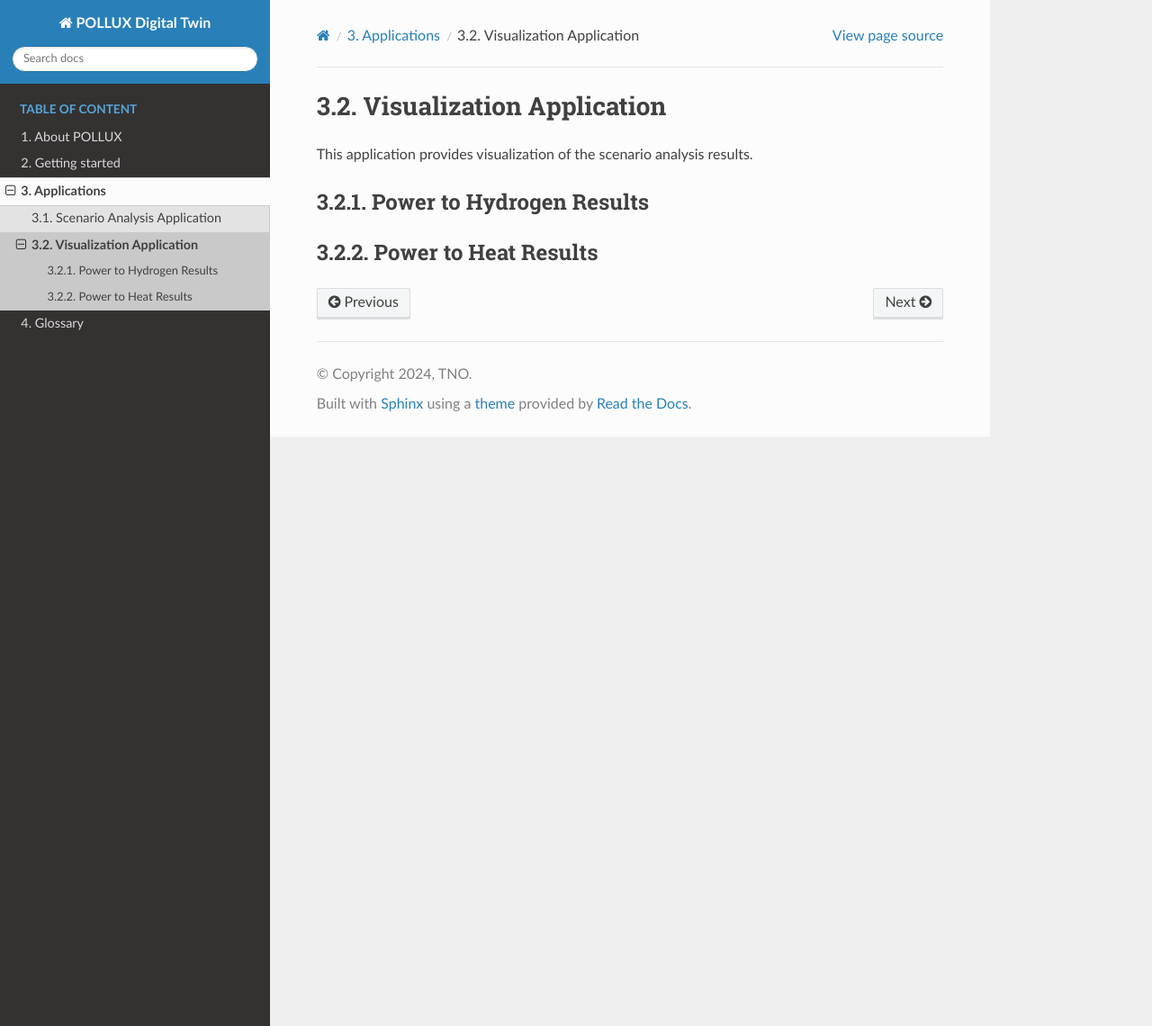
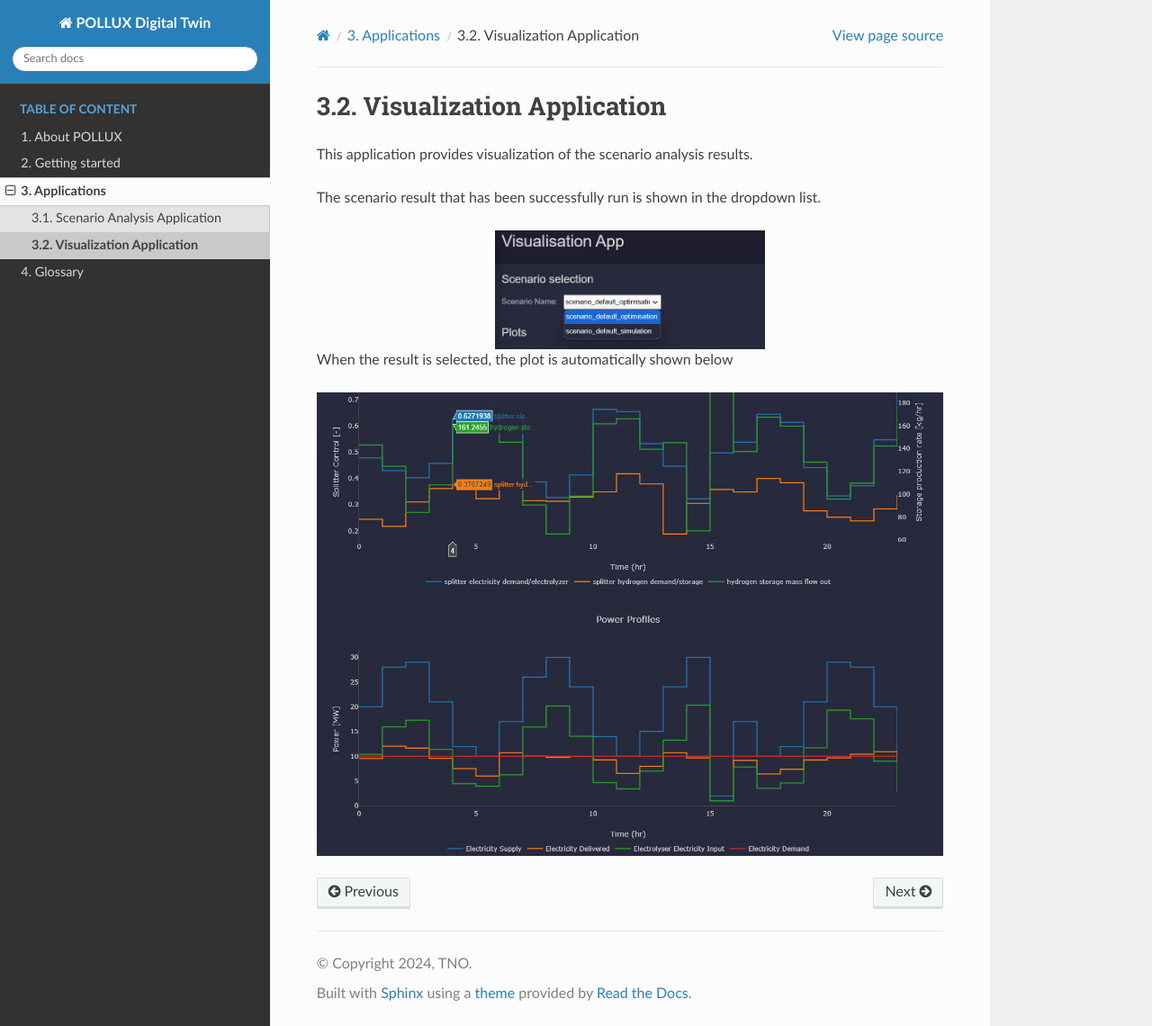
Before and after one commit to Pollux-digital-twin/pollux-documentation, a Sphinx documentation site: the page built from source/application_visualization.rst, in a window 1280 px wide and 1140 px high. Shown: the whole window at 90% size. Built offline with Sphinx 7.4.7 and the Read the Docs theme 3.1.0, drawn with Linux system fonts in a browser that asks for light colours.

Commit message:
add visualization chapter

```diff
--- a/source/application_visualization.rst
+++ b/source/application_visualization.rst
@@ -4,10 +4,13 @@ Visualization Application
 This application provides visualization of the scenario analysis results.
 
 
-Power to Hydrogen Results
----------------------------
+The scenario result that has been successfully run is shown in the dropdown list.
 
+.. image:: images/visualization_selection.png
+    :width: 300px
+    :align: center
 
+When the result is selected, the plot is automatically shown below
 
-Power to Heat Results
----------------------------
+.. image:: images/visualization.png
+    :width: 100%
```
Also changed, not shown: source/images/visualization.png (added), source/images/visualization_selection.png (added).
